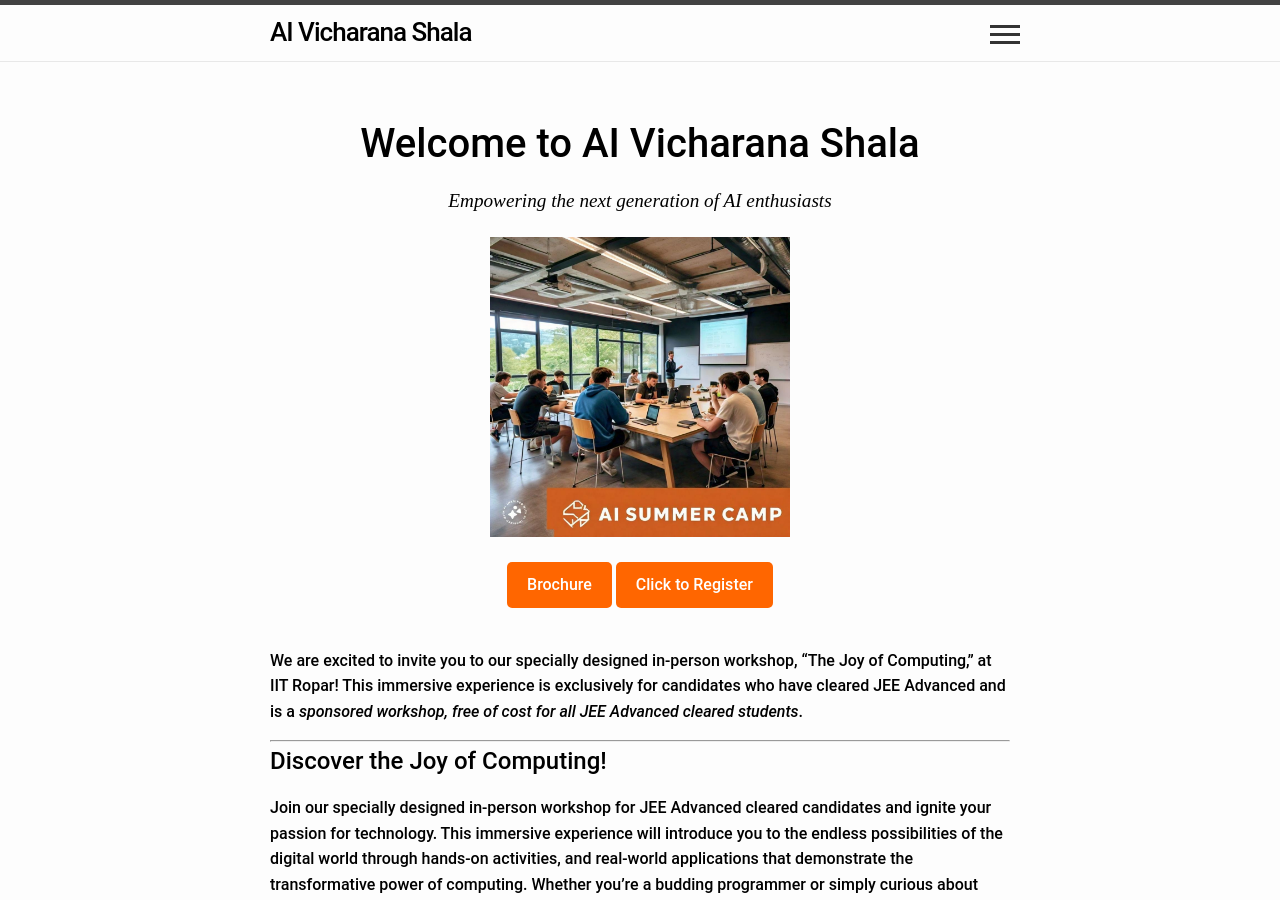
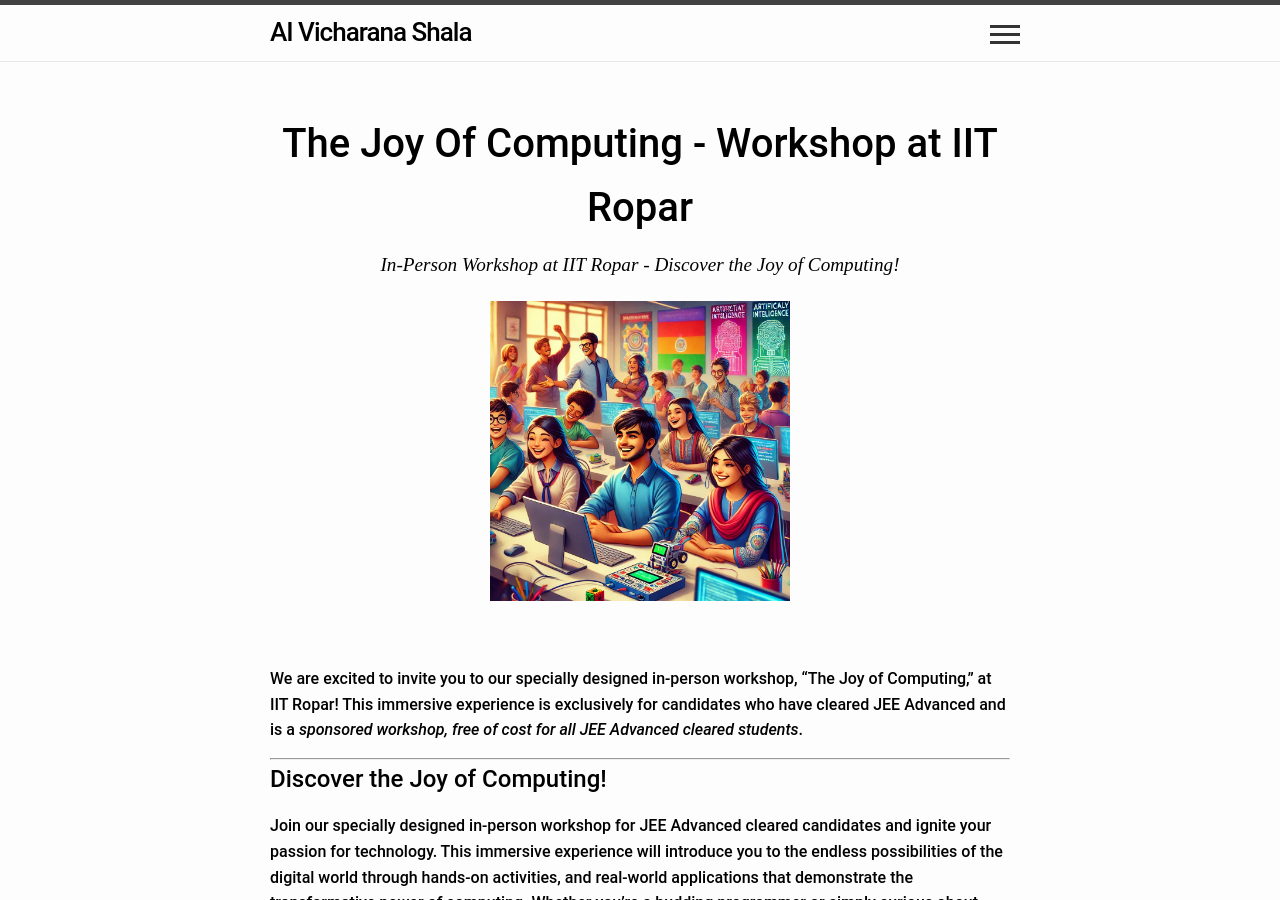
Before and after one commit to sudarshansudarshan/swagatam1, a Jekyll site: the page built from index.markdown, in a window 1280 px wide and 900 px high. Built offline with Jekyll 4.4.1, drawn with Linux system fonts in a browser that asks for light colours.

Commit message:
Update home.html

```diff
--- a/_layouts/home.html
+++ b/_layouts/home.html
@@ -6,7 +6,7 @@
 <head>
   <meta charset="UTF-8">
   <meta name="viewport" content="width=device-width, initial-scale=1.0">
-  <title>AI Vicharana Shala</title>
+  <title>The Joy Of Computing</title>
   <style>
     body {
       font-family: 'Roboto Medium', sans-serif; /* Use Roboto font or any other preferred font */
@@ -127,12 +127,14 @@
 
   <div class="hero-section">
     <div class="hero-text">
-      <h2 style="color: black;"><b>Welcome to AI Vicharana Shala</b></h2>
-    <p style="color: black; font-style: italic; font-family: cursive;">Empowering the next generation of AI enthusiasts</p>
-    <img src="images/hero-image.jpeg" alt="AI Vicharana Shala" class="hero-image" width="300" height="500">
+      <h2 style="color: black;"><b>The Joy Of Computing - Workshop at IIT Ropar</b></h2>
+      <p style="color: black; font-style: italic; font-family: cursive;">
+        In-Person Workshop at IIT Ropar - Discover the Joy of Computing!
+      </p>
+    <img src="images/joc.jpg" alt="AI Vicharana Shala" class="hero-image" width="300" height="500">
     <br><br>
-      <a href="assets/AI Vicharana Shala Brochure.pdf" class="btn">Brochure</a>
-      <a href="http://bit.ly/AIVS_Bootcamp" class="btn">Click to Register</a>
+<!--       <a href="assets/AI Vicharana Shala Brochure.pdf" class="btn">Brochure</a>
+      <a href="http://bit.ly/AIVS_Bootcamp" class="btn">Click to Register</a> -->
     </div>
   </div>
 
```
